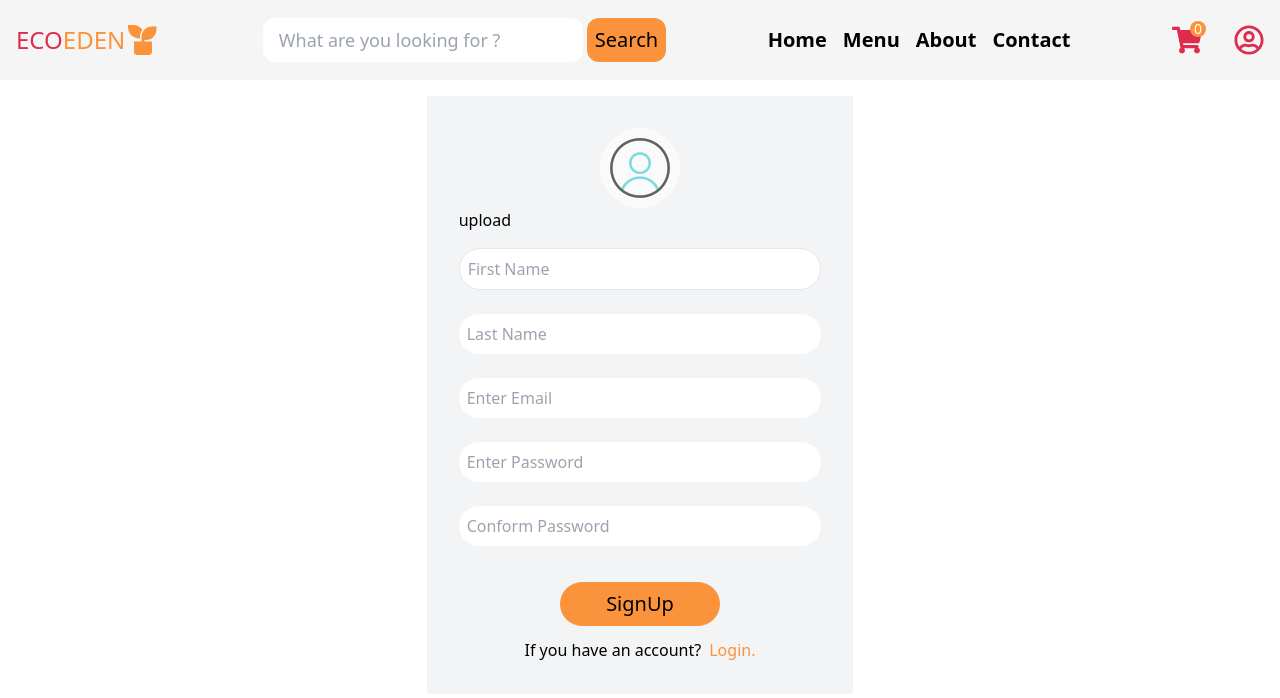
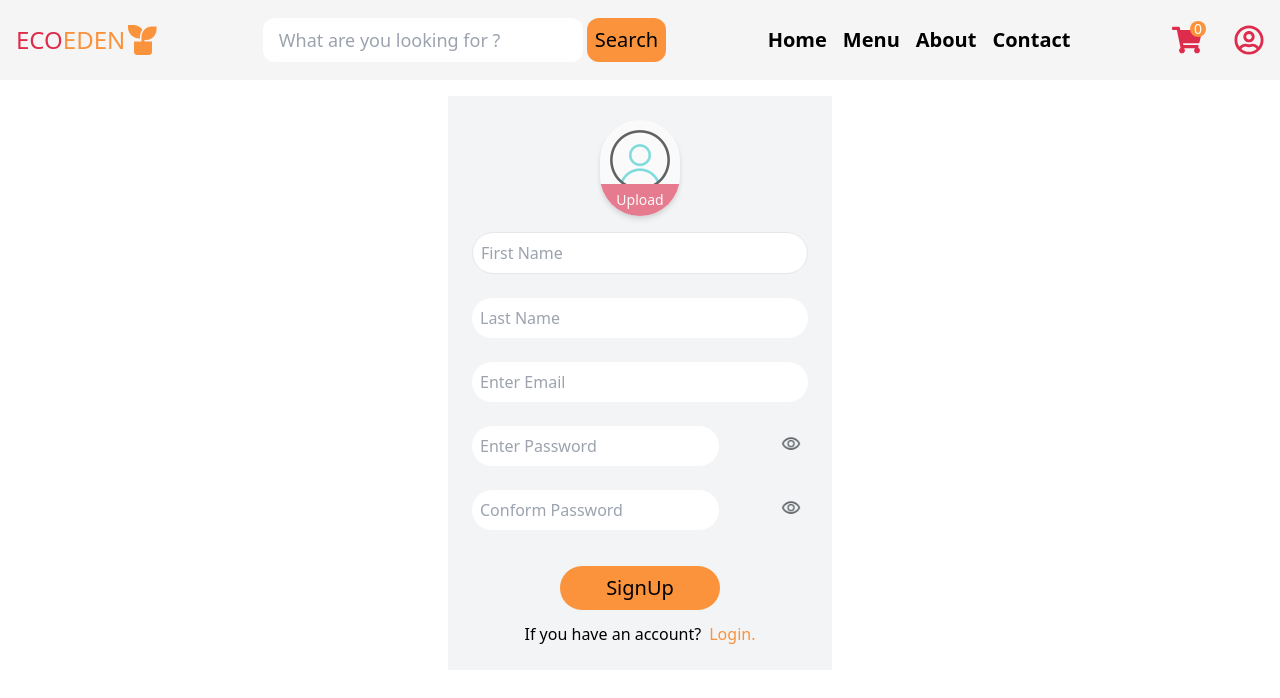
Before and after one commit to EcoEden/Nursery-Administration-Website, a React (Vite) app: page /signup in a window 1280 px wide. Shown: the top 698 px of the page. Built offline with nearby package versions, Linux system fonts and the light colour scheme.

Commit message:
show password & upload img code added

```diff
--- a/src/Componants/Signup.jsx
+++ b/src/Componants/Signup.jsx
@@ -1,9 +1,11 @@
-import React, { useState } from 'react'
+import React, { useRef, useState } from 'react'
 import { Link, useNavigate } from 'react-router-dom';
 import { ToastContainer, toast } from 'react-toastify';
 import 'react-toastify/dist/ReactToastify.css';
 
 const Signup = () => {
+  const ref = useRef();
+  const passwordref = useRef();
   const navigate = useNavigate();
   const [data, setData] = useState({
     firstName: "",
@@ -24,17 +26,20 @@ const Signup = () => {
 
     })
   };
+  const handleUploadProfileImg = (e) => {
+    console.log(e.target.files[0])
+  }
   const showPassword = () => {
     alert("Are you sure to show password")
     passwordref.current.type = "password"
     console.log(ref.current.src)
 
     if (ref.current.src.includes("Icons/eyecross.png")) {
-            ref.current.src = "Icons/eye.png"
+      ref.current.src = "All_Icons/eye.png"
       passwordref.current.type = "text"
     }
     else {
-            ref.current.src = "Icons/eyecross.png"
+      ref.current.src = "All_Icons /eyecross.png"
       passwordref.current.type = "password"
     }
   }
@@ -77,7 +82,8 @@ const Signup = () => {
         draggable: true,
         progress: undefined,
         theme: "light"
-            });    }
+      });
+    }
   }
 
   return (
@@ -95,21 +101,33 @@ const Signup = () => {
         theme="light"
         transition="Bounce"
       />
-      <div className="w-1/3 min-h-[500px] p-8 mx-auto mt-4  bg-gray-100">
-        <div className="mb-4">
-          <img src="\All_Icons\profile.gif" alt="" className=' mx-auto rounded-full overflow-hidden bg-blend-multiply opacity-60 w-20 h-20 mx-' />
-          <div className="">
-            <p>upload</p>
-
+      <div className="w-full max-w-sm  min-h-[500px] p-6 mx-auto mt-4 flex-col  bg-gray-100 ">
+        <div className="mb-4 mx-auto rounded-full overflow-hidden bg-blend-multiply opacity-60 w-20 h-24 drop-shadow-md shadow-md relative">
+          <img src="\All_Icons\profile.gif" alt="" className='w-full ' />
+          <label htmlFor='profileImage'>
+            <div className="absolute bottom-0 h-1/3 bg-primary w-full flex justify-center items-center cursor-pointer ">
+              <p className='text-sm p-1 text-white'>Upload</p>
             </div>
+            <input type={"file"} id="profileImage" accept='image/*' className='hidden' onChange={handleUploadProfileImg} />
+          </label>
         </div>
         <form onSubmit={handleSubmit}>
           <div className="gap-6 flex flex-col mx-auto">
             <input type="text" name="firstName" placeholder='First Name' className='rounded-full p-2 border' value={data.firstName} onChange={handleOnchange} />
             <input type="text" name="lastName" placeholder='Last Name' className='rounded-full p-2 ' value={data.lastName} onChange={handleOnchange} />
             <input type="email" name='email' placeholder='Enter Email' className='rounded-full p-2 ' value={data.email} onChange={handleOnchange} />
-            <input type="password" name='password' placeholder='Enter Password' className='rounded-full p-2 ' value={data.password} onChange={handleOnchange} />
+            <div className="relative">
+              <input type="password" ref={passwordref} name='password' placeholder='Enter Password' className='rounded-full p-2 ' value={data.password} onChange={handleOnchange} />
+              <span className='absolute right-[3px] top-[4px]' onClick={showPassword}>
+                <img ref={ref} width={28} className=" p-1 cursor-pointer" src="/All_icons/eye.png" alt="eye" />
+              </span>
+            </div>
+            <div className="relative">
               <input type="password" name='conformPassword' placeholder='Conform Password' className='rounded-full p-2' value={data.conformPassword} onChange={handleOnchange} />
+              <span className='absolute right-[3px] top-[4px]' onClick={showPassword}>
+                <img ref={ref} width={28} className=" p-1 cursor-pointer" src="/All_icons/eye.png" alt="eye" />
+              </span>
+            </div>
             <button className=' flex justify-center  mx-auto rounded-full p-2 bg-secondary w-40  my-3 px-4  text-xl'>SignUp</button>{/* my-3 added */}
 
           </div>
```
Also changed, not shown: public/All_Icons/eye.png (added), public/All_Icons/eyecross.png (added). Lines whose indentation alone changed are shown as unchanged.
